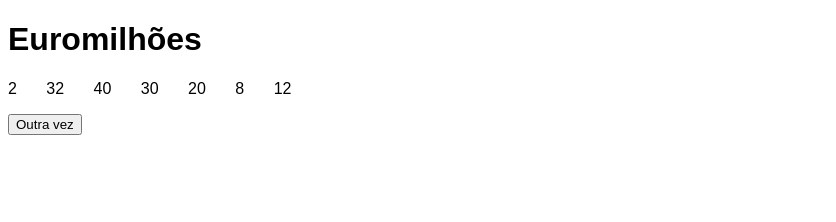
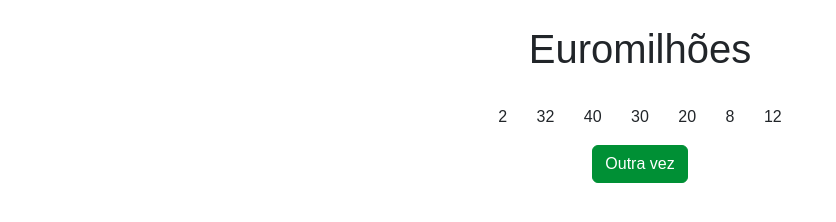
Before and after one commit to TobiasMonteiro/TobiasMonteiro.github.io, a plain HTML site: page index.html in a window 1280 px wide. Both pictures are taken after a click on the button "Outra vez". Shown: the whole page, without its empty margins (0-836 px from the left). Drawn offline with nearby package versions, Linux system fonts and the light colour scheme.

Commit message:
euromilhoes

```diff
--- a/index.html
+++ b/index.html
@@ -4,19 +4,32 @@
     <meta charset="UTF-8">
     <meta name="viewport" content="width=device-width, initial-scale=1.0">
     <title>euromilhoes</title>
+    <link href="https://cdn.jsdelivr.net/npm/bootstrap@5.3.3/dist/css/bootstrap.min.css" rel="stylesheet" integrity="sha384-QWTKZyjpPEjISv5WaRU9OFeRpok6YctnYmDr5pNlyT2bRjXh0JMhjY6hW+ALEwIH" crossorigin="anonymous">
+    <script src="https://cdn.jsdelivr.net/npm/bootstrap@5.3.3/dist/js/bootstrap.bundle.min.js" integrity="sha384-YvpcrYf0tY3lHB60NNkmXc5s9fDVZLESaAA55NDzOxhy9GkcIdslK1eN7N6jIeHz" crossorigin="anonymous"></script>
     <link rel="manifest" href="manifest.json">
     <script src="main.js" defer></script>
     <style>
         body {
             font-family: Arial, Helvetica, sans-serif;
+            text-align: center;
+            padding: 25px;
         }
         #add {
             word-spacing: 25px;
+        }
+        .btn-primary {
+            background-color: #009035;
+            border-color: #009035;
+        }
+        .btn-primary:hover {
+            background-color: #5bc281;
+            border-color: #5bc281;
         }
     </style>
 </head>
 <body>
     <h1>Euromilhões</h1>
+    <br>
     <div id="add"></div>
 </body>
 </html>
--- a/main.js
+++ b/main.js
@@ -7,7 +7,7 @@
 let star2 = Math.floor(Math.random() * 12) + 1;
 
 document.getElementById("add").innerHTML=`<p>${num1} ${num2} ${num3} ${num4} ${num5} ${star1} ${star2}</p>`
-document.getElementById("add").innerHTML+="<button onclick='randomAgain()'>Outra vez</button>"
+document.getElementById("add").innerHTML+="<button class='btn btn-primary' onclick='randomAgain()'>Outra vez</button>"
 
 function randomAgain() {
     num1 = Math.floor(Math.random() * 50) + 1;
@@ -18,5 +18,5 @@
     star1 = Math.floor(Math.random() * 12) + 1;
     star2 = Math.floor(Math.random() * 12) + 1;
     document.getElementById("add").innerHTML=`<p>${num1} ${num2} ${num3} ${num4} ${num5} ${star1} ${star2}</p>`
-    document.getElementById("add").innerHTML+="<button onclick='randomAgain()'>Outra vez</button>"
+    document.getElementById("add").innerHTML+="<button class='btn btn-primary' onclick='randomAgain()'>Outra vez</button>"
 }
```
